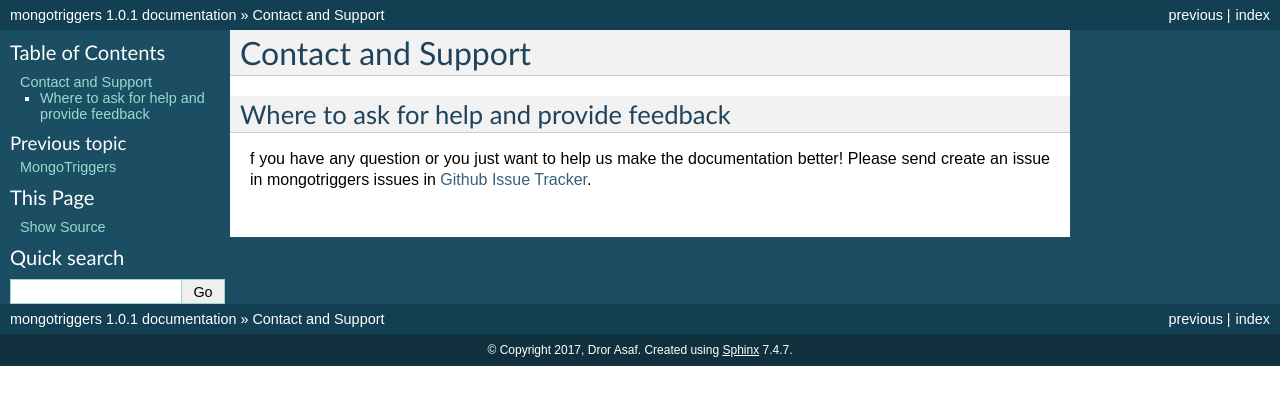
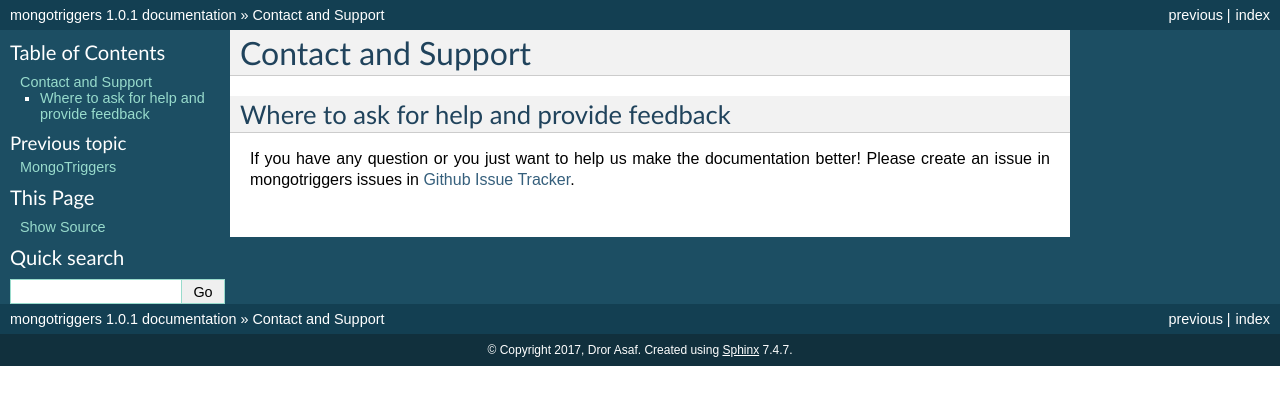
Before and after one commit to drorasaf/mongotriggers, a Sphinx documentation site: the page built from docs/source/support.rst, in a window 1280 px wide. Shown: the top 405 px of the page. Built offline with Sphinx 7.4.7, drawn with Linux system fonts in a browser that asks for light colours.

Commit message:
docs typs

```diff
--- a/docs/source/conf.py
+++ b/docs/source/conf.py
@@ -32,10 +32,8 @@
 # extensions coming with Sphinx (named 'sphinx.ext.*') or your custom
 # ones.
 extensions = ['sphinx.ext.autodoc',
-              'sphinx.ext.autosummary',
               'sphinx.ext.coverage',
-              'sphinx.ext.napoleon',
-              'sphinx.ext.githubpages']
+              'sphinx.ext.napoleon']
 
 napoleon_google_docstring = True
 
--- a/docs/source/support.rst
+++ b/docs/source/support.rst
@@ -4,6 +4,7 @@ Contact and Support
 Where to ask for help and provide feedback
 ------------------------------------------
 
-f you have any question or you just want to help us make the documentation better! Please send create an issue in mongotriggers issues in `Github Issue Tracker`_.
+If you have any question or you just want to help us make the documentation better!
+Please create an issue in mongotriggers issues in `Github Issue Tracker`_.
 
-.. _`Github Issue Tracker`: https://github.com/drorasaf/mongotriggers/issues/
+.. _`Github Issue Tracker`: https://github.com/drorasaf/mongotriggers/issues/new
```
Also changed, not shown: docs/source/index.rst (+5 -2 lines).
